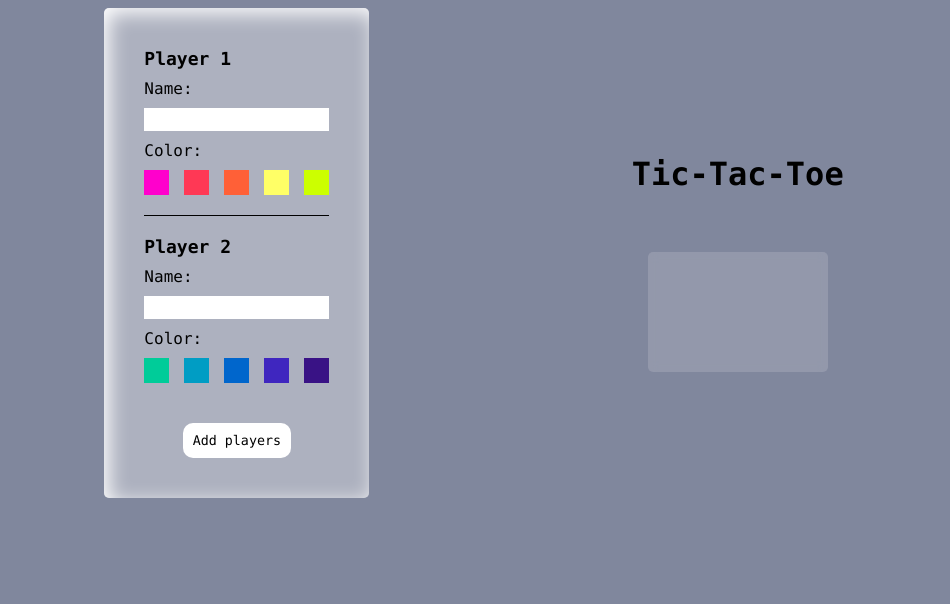
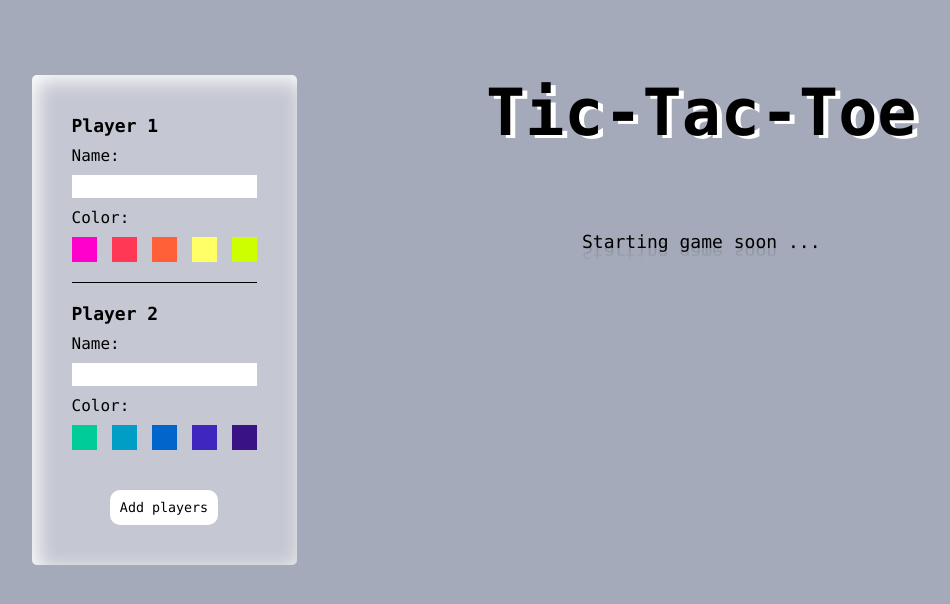
Before and after one commit to Polivaresc/tic-tac-toe, a plain HTML site: page index.html in a window 1280 px wide. Shown: the whole page, without its empty margins (166-1116 px from the left). Drawn offline with Linux system fonts and the light colour scheme.

Commit message:
form fixed, pre-game fixed, styles

```diff
--- a/index.html
+++ b/index.html
@@ -18,13 +18,13 @@
 <body>
 
 
-    <form class="left-elements form">
+    <form class="form">
 
         <div id="player1-form" class="player1-form">
             <p>Player 1</p>
 
             <label for="player1-name">Name:</label>
-            <input type="text" id="player1-name" name="player1-name">
+            <input type="text" id="player1-name" name="player1-name" required>
 
             <label for="color-select1">Color:</label>
             <input type="hidden" id="player1-color" name="player1-color">
@@ -42,7 +42,7 @@
             <p>Player 2</p>
 
             <label for="player2-name">Name:</label>
-            <input type="text" id="player2-name" name="player2-name">
+            <input type="text" id="player2-name" name="player2-name" required>
 
             <label for="color-select2">Color:</label>
             <input type="hidden" id="player2-color" name="player2-color">
@@ -61,11 +61,12 @@
 
 
 
-    <div class="right-elements">
+    <div class="game-content">
         <h1>Tic-Tac-Toe</h1>
         <h3 id="player-announce"></h3>
 
-        <div class="container"></div>
+        <div id="container" class="starting"><span style="--i:1">Starting</span> <span style="--i:2">game</span> <span style="--i:3">soon</span> <span style="--i:4">.</span><span style="--i:5">.</span><span style="--i:6">.</span></div>
+
     </div>
 
 </body>
--- a/scripts.js
+++ b/scripts.js
@@ -3,7 +3,9 @@ const gameboardModule = (() => {
     const gameboard = []
 
     const createBoard = () => {
-        const container = document.querySelector('.container')
+        const container = document.querySelector('#container')
+        container.innerHTML = ''
+
         for (i = 0; i<3*3; i++) {
             const domCell = document.createElement('div')
             domCell.setAttribute('id', 'cell-' + i)
@@ -17,6 +19,8 @@ const gameboardModule = (() => {
 
             gameboard.push({id: domCell.id, player: null})
         }
+
+        container.classList.replace('starting', 'container')
     }
 
     const addSymbol = (cell) => {
@@ -40,6 +44,7 @@ const playerFactory = (name, color, symbol) => {
 
     const win = () => {
         alert(`Player ${getName()} is the winner`)
+        document.querySelectorAll('input').forEach(i => i.value = '')
         location.reload()
     }
 
@@ -74,6 +79,7 @@ const game = (() => {
 
             if (!board.find(c => c.player === null)) {
                 alert('Draw')
+                document.querySelectorAll('input').forEach(i => i.value = '')
                 location.reload()
             }
             nextPlayer()
@@ -143,5 +149,9 @@ playerForm.addEventListener('submit', (e) => {
 
     game.start(player1, player2)
 
+    document.querySelectorAll('input').forEach(i => i.setAttribute('disabled', true))
+    document.querySelectorAll('.square').forEach(s => s.style.pointerEvents = 'none')
+    document.querySelector('#submit-players').style.display = 'none'
+
     return null
 })
--- a/styles.css
+++ b/styles.css
@@ -2,9 +2,31 @@ body {
     display: flex;
     font-family: monaco, Consolas, 'Lucida Console', monospace;
     justify-content: space-evenly;
-    align-items: center;
-    background-color: rgba(128, 135, 157);
+    align-items: flex-start;
+    margin-top: 75px;
+    background-color: rgba(128, 135, 157, .7);
 }
+
+.starting {
+    position: relative;
+    font-size: large;
+    -webkit-box-reflect: below -10px linear-gradient(transparent, rgba(0,0,0,.2));
+  }
+  .starting span {
+    position: relative;
+    display: inline-block;
+    animation: starting 1s infinite;
+    animation-delay: calc(.1s * var(--i));
+
+  }
+  @keyframes starting {
+    0%,40%,100% {
+      transform: translateY(0)
+    }
+    20% {
+      transform: translateY(-10px)
+    }
+  }
 
 .container {
     display: grid;
@@ -18,7 +40,7 @@ body {
 
 .cell {
     cursor: default;
-    display:flex;
+    display: flex;
     justify-content: center;
     align-items: center;
     font-size: 120px;
@@ -35,7 +57,7 @@ body {
     background-color: rgba(75, 100, 222, .4);
 }
 
-.right-elements {
+.game-content {
     display: flex;
     flex-direction: column;
     align-items: center;
@@ -99,6 +121,12 @@ p {
     font-size: large;
 }
 
+h1 {
+    margin-top: 0px;
+    text-shadow: white 5px 3px;
+    font-size: 65px;
+}
+
 .color-picker {
     display: flex;
     align-self: center;
@@ -115,3 +143,7 @@ p {
     transform: scale(1.2);
     box-shadow: 0px 0px 5px 2px rgba(0, 0, 0, 0.2)
 }
+
+.selected {
+    border: 3px solid black;
+}
```
